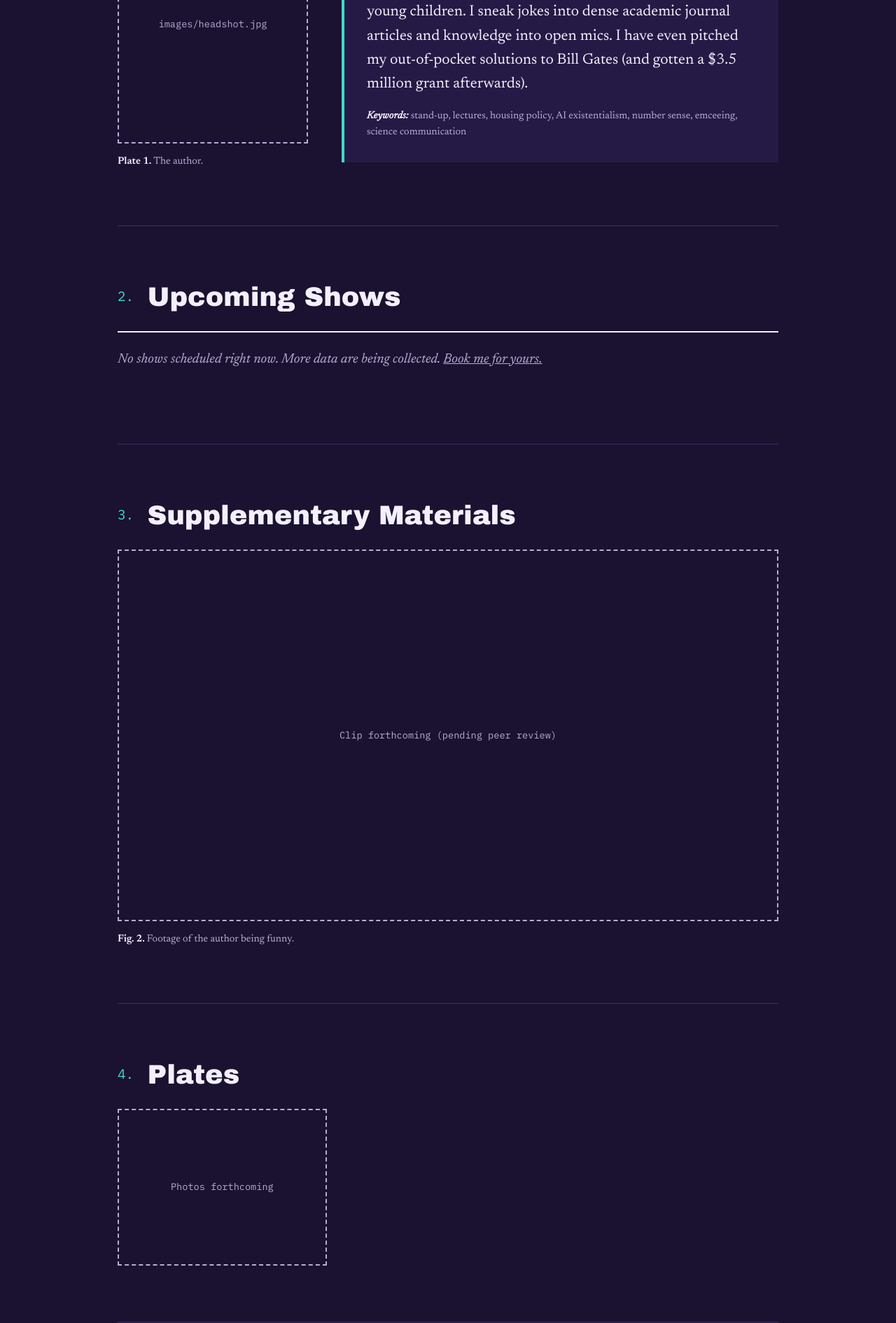
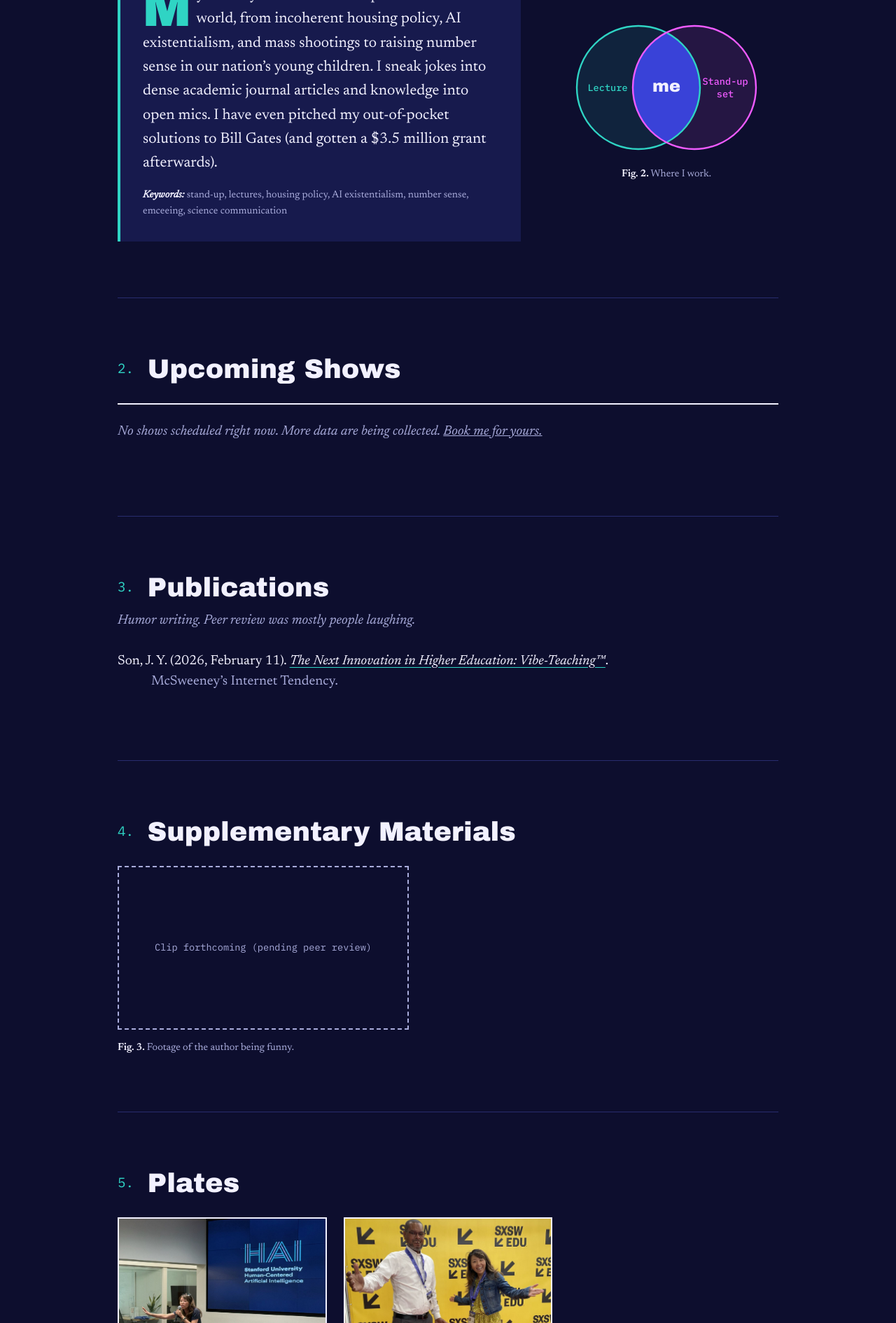
Before and after one commit to drjicomedy/drjicomedy.github.io, a plain HTML site: page index.html in a window 1280 px wide. Shown: the part 910-2800 px from the top of the page at 70% size. Drawn offline with Linux system fonts and the light colour scheme.

Commit message:
Hero photo, palette from Astronaut City photo, Publications section, gallery photos, share card
Co-Authored-By: Claude Opus 5 <noreply@anthropic.com>

```diff
--- a/content.json
+++ b/content.json
@@ -1,5 +1,22 @@
 {
+  "byline": "Son, J. Y.",
+
   "shows": [],
+
+  "writing": [
+    {
+      "title": "The Next Innovation in Higher Education: Vibe-Teaching™",
+      "outlet": "McSweeney’s Internet Tendency",
+      "date": "2026-02-11",
+      "link": "https://www.mcsweeneys.net/articles/the-next-innovation-in-higher-education-vibe-teaching"
+    }
+  ],
+
   "clips": [],
-  "photos": []
+
+  "photos": [
+    { "file": "stanford-hai.jpg", "caption": "Stanford HAI." },
+    { "file": "sxsw-edu.jpg", "caption": "SXSW EDU, on the red carpet.", "focus": "center 38%" },
+    { "file": "nctm.jpg", "caption": "NCTM: “What the heck do we know?”" }
+  ]
 }
--- a/index.html
+++ b/index.html
@@ -24,6 +24,7 @@
     <nav>
       <a href="#abstract">Abstract</a>
       <a href="#shows">Shows</a>
+      <a href="#writing">Writing</a>
       <a href="#clips">Clips</a>
       <a href="#photos">Photos</a>
       <a href="#contact">Book</a>
@@ -45,23 +46,13 @@
         </div>
       </div>
 
-      <figure class="venn">
-        <svg viewBox="0 0 400 300" role="img" aria-labelledby="venn-title">
-          <title id="venn-title">Venn diagram: Dr. Ji sits where funny lectures overlap with stand-up comedy</title>
-          <defs>
-            <clipPath id="clip-left"><circle cx="150" cy="140" r="110"/></clipPath>
-          </defs>
-          <circle cx="150" cy="140" r="110" fill="var(--teal)" fill-opacity="0.10"/>
-          <circle cx="250" cy="140" r="110" fill="var(--violet)" fill-opacity="0.10"/>
-          <circle cx="250" cy="140" r="110" fill="var(--mark)" clip-path="url(#clip-left)"/>
-          <circle cx="150" cy="140" r="110" fill="none" stroke="var(--teal)" stroke-width="3"/>
-          <circle cx="250" cy="140" r="110" fill="none" stroke="var(--violet)" stroke-width="3"/>
-          <text x="95" y="146" class="venn-label" text-anchor="middle">Lecture</text>
-          <text x="305" y="135" class="venn-label venn-label-violet" text-anchor="middle">Stand-up</text>
-          <text x="305" y="158" class="venn-label venn-label-violet" text-anchor="middle">set</text>
-          <text x="200" y="148" class="venn-me" text-anchor="middle">me</text>
-        </svg>
-        <figcaption><span class="fig-num">Fig. 1.</span> Where I work.</figcaption>
+      <!-- Main photo: images/hero.jpg (square) -->
+      <figure class="hero-photo">
+        <img src="images/hero.jpg" alt="Dr. Ji performing stand-up with a microphone in front of a blue brick wall and a neon sign"
+             width="1200" height="1200"
+             onerror="this.parentElement.classList.add('missing'); this.remove();">
+        <div class="photo-placeholder">images/hero.jpg</div>
+        <figcaption><span class="fig-num">Fig. 1.</span> Field work.</figcaption>
       </figure>
     </section>
 
@@ -69,13 +60,6 @@
     <section id="abstract" class="section">
       <h2><span class="sec-num">1.</span> Abstract</h2>
       <div class="abstract-wrap">
-      <!-- Put your headshot at images/headshot.jpg -->
-      <figure class="headshot">
-        <img src="images/headshot.jpg" alt="Dr. Ji" width="600" height="750"
-             onerror="this.parentElement.classList.add('missing'); this.remove();">
-        <div class="photo-placeholder">images/headshot.jpg</div>
-        <figcaption><span class="fig-num">Plate 1.</span> The author.</figcaption>
-      </figure>
         <div class="abstract">
           <p>
             My comedy tries to solve real problems in the world, from incoherent housing policy,
@@ -89,6 +73,25 @@
             number sense, emceeing, science communication
           </p>
         </div>
+
+        <figure class="venn">
+          <svg viewBox="0 20 400 250" role="img" aria-labelledby="venn-title">
+            <title id="venn-title">Venn diagram: Dr. Ji sits where lectures overlap with stand-up sets</title>
+            <defs>
+              <clipPath id="clip-left"><circle cx="150" cy="140" r="110"/></clipPath>
+            </defs>
+            <circle cx="150" cy="140" r="110" fill="var(--teal)" fill-opacity="0.10"/>
+            <circle cx="250" cy="140" r="110" fill="var(--neon)" fill-opacity="0.10"/>
+            <circle cx="250" cy="140" r="110" fill="var(--brick)" clip-path="url(#clip-left)"/>
+            <circle cx="150" cy="140" r="110" fill="none" stroke="var(--teal)" stroke-width="3"/>
+            <circle cx="250" cy="140" r="110" fill="none" stroke="var(--neon)" stroke-width="3"/>
+            <text x="95" y="146" class="venn-label" text-anchor="middle">Lecture</text>
+            <text x="305" y="135" class="venn-label venn-label-neon" text-anchor="middle">Stand-up</text>
+            <text x="305" y="158" class="venn-label venn-label-neon" text-anchor="middle">set</text>
+            <text x="200" y="148" class="venn-me" text-anchor="middle">me</text>
+          </svg>
+          <figcaption><span class="fig-num">Fig. 2.</span> Where I work.</figcaption>
+        </figure>
       </div>
     </section>
 
@@ -101,23 +104,31 @@
       </div>
     </section>
 
+    <!-- ============ WRITING ============ -->
+    <!-- Humor writing is listed in content.json under "writing". -->
+    <section id="writing" class="section">
+      <h2><span class="sec-num">3.</span> Publications</h2>
+      <p class="section-note">Humor writing. Peer review was mostly people laughing.</p>
+      <ol id="writing-list" class="references"></ol>
+    </section>
+
     <!-- ============ CLIPS ============ -->
     <!-- Clips are listed in content.json under "clips". -->
     <section id="clips" class="section">
-      <h2><span class="sec-num">3.</span> Supplementary Materials</h2>
+      <h2><span class="sec-num">4.</span> Supplementary Materials</h2>
       <div id="clip-list" class="clip-list"></div>
     </section>
 
     <!-- ============ PHOTOS ============ -->
     <!-- Photos go in the images/ folder and are listed in content.json under "photos". -->
     <section id="photos" class="section">
-      <h2><span class="sec-num">4.</span> Plates</h2>
+      <h2><span class="sec-num">5.</span> Plates</h2>
       <div id="photo-list" class="photo-list"></div>
     </section>
 
     <!-- ============ CONTACT ============ -->
     <section id="contact" class="section contact">
-      <h2><span class="sec-num">5.</span> Correspondence</h2>
+      <h2><span class="sec-num">6.</span> Correspondence</h2>
       <p class="contact-lede">
         Available for comedy shows, emceeing, conference keynotes, and any event that could use
         a lecture with a two-drink minimum.
--- a/main.js
+++ b/main.js
@@ -1,4 +1,4 @@
-// Renders shows, clips, and photos from content.json.
+// Renders shows, writing, clips, and photos from content.json.
 // Shows whose date has passed are hidden automatically, so you never have to delete old ones.
 
 const MONTHS = ["Jan", "Feb", "Mar", "Apr", "May", "Jun", "Jul", "Aug", "Sep", "Oct", "Nov", "Dec"];
@@ -81,7 +81,7 @@ function renderClips(clips) {
     const fig = el("figure", "clip");
     fig.append(el("div", "clip-placeholder", "Clip forthcoming (pending peer review)"));
     const cap = el("figcaption");
-    cap.append(el("span", "fig-num", "Fig. 2. "), document.createTextNode("Footage of the author being funny."));
+    cap.append(el("span", "fig-num", "Fig. 3. "), document.createTextNode("Footage of the author being funny."));
     fig.append(cap);
     list.append(fig);
     return;
@@ -102,11 +102,50 @@ function renderClips(clips) {
     frame.append(iframe);
 
     const cap = el("figcaption");
-    cap.append(el("span", "fig-num", `Fig. ${i + 2}. `), document.createTextNode(clip.title || ""));
+    cap.append(el("span", "fig-num", `Fig. ${i + 3}. `), document.createTextNode(clip.title || ""));
 
     fig.append(frame, cap);
     list.append(fig);
   });
+}
+
+function renderWriting(pieces, byline) {
+  const list = document.getElementById("writing-list");
+  list.innerHTML = "";
+
+  const sorted = [...pieces].sort((a, b) => (b.date || "").localeCompare(a.date || ""));
+
+  for (const piece of sorted) {
+    // APA-ish: Son, J. Y. (2026, February 11). Title. Outlet.
+    const li = el("li");
+    let when = "n.d.";
+    if (piece.date) {
+      const [y, m, d] = piece.date.split("-").map(Number);
+      when = m && d
+        ? `${y}, ${new Date(y, m - 1, d).toLocaleString("en-US", { month: "long" })} ${d}`
+        : String(y);
+    }
+    if (byline) li.append(document.createTextNode(`${byline} `));
+    li.append(document.createTextNode(`(${when}). `));
+
+    const title = el(piece.link ? "a" : "span", "ref-title", piece.title);
+    if (piece.link) {
+      title.href = piece.link;
+      title.target = "_blank";
+      title.rel = "noopener";
+    }
+    li.append(title, document.createTextNode(". "));
+    if (piece.outlet) li.append(el("span", "ref-outlet", `${piece.outlet}.`));
+    list.append(li);
+  }
+
+  if (sorted.length === 0) list.append(el("li", "empty", "Manuscripts under review."));
+}
+
+function showPhotoPlaceholder(list) {
+  const fig = el("figure", "photo");
+  fig.append(el("div", "photo-placeholder", "Photos forthcoming"));
+  list.append(fig);
 }
 
 function renderPhotos(photos) {
@@ -114,9 +153,7 @@ function renderPhotos(photos) {
   list.innerHTML = "";
 
   if (photos.length === 0) {
-    const fig = el("figure", "photo");
-    fig.append(el("div", "photo-placeholder", "Photos forthcoming"));
-    list.append(fig);
+    showPhotoPlaceholder(list);
     return;
   }
 
@@ -133,11 +170,17 @@ function renderPhotos(photos) {
     img.src = src;
     img.alt = photo.caption || "Dr. Ji performing";
     img.loading = "lazy";
-    img.onerror = () => fig.remove(); // hide photos whose file is missing
+    // optional "focus" picks which part stays visible when cropped, e.g. "center 30%" or "top"
+    if (photo.focus) img.style.objectPosition = photo.focus;
+    // hide photos whose file is missing (and show the placeholder if none are left)
+    img.onerror = () => {
+      fig.remove();
+      if (!list.children.length) showPhotoPlaceholder(list);
+    };
     link.append(img);
 
     const cap = el("figcaption");
-    cap.append(el("span", "fig-num", `Plate ${i + 2}. `), document.createTextNode(photo.caption || ""));
+    cap.append(el("span", "fig-num", `Plate ${i + 1}. `), document.createTextNode(photo.caption || ""));
 
     fig.append(link, cap);
     list.append(fig);
@@ -150,6 +193,7 @@ fetch("content.json", { cache: "no-cache" })
   .then((r) => r.json())
   .then((data) => {
     renderShows(data.shows || []);
+    renderWriting(data.writing || [], data.byline);
     renderClips(data.clips || []);
     renderPhotos(data.photos || []);
   })
--- a/style.css
+++ b/style.css
@@ -1,13 +1,14 @@
 :root {
-  /* Stage-light palette: deep purple room, teal + violet lights */
-  --bg: #1a1230;
-  --surface: #251a45;
-  --text: #f4effc;
-  --text-soft: #b8acd6;
-  --rule: #3b2e66;
-  --teal: #3ddbc9;
-  --violet: #b075ff;
-  --mark: #6a36c9;
+  /* Palette pulled from the Astronaut City photo:
+     blue-lit brick, neon magenta sign, teal dress */
+  --bg: #0d0e2e;
+  --surface: #171a4d;
+  --text: #f2f1ff;
+  --text-soft: #a9acdb;
+  --rule: #282c6e;
+  --teal: #2fd4c4;
+  --neon: #ef5bff;
+  --brick: #3942d8;
 
   --serif: "Newsreader", Georgia, "Times New Roman", serif;
   --display: "Archivo Black", "Arial Black", Impact, sans-serif;
@@ -34,7 +35,7 @@ body {
 a { color: inherit; }
 
 mark {
-  background: linear-gradient(transparent 12%, var(--mark) 12%, var(--mark) 88%, transparent 88%);
+  background: linear-gradient(transparent 12%, var(--brick) 12%, var(--brick) 88%, transparent 88%);
   color: inherit;
   padding: 0 0.15em;
   -webkit-box-decoration-break: clone;
@@ -127,6 +128,11 @@ h1 {
   line-height: 0.9;
   letter-spacing: -0.02em;
   margin: 0 0 1.25rem;
+  color: #fff4ff;
+  text-shadow:
+    0 0 6px rgba(239, 91, 255, 0.7),
+    0 0 22px rgba(239, 91, 255, 0.45),
+    0 0 48px rgba(239, 91, 255, 0.25);
 }
 
 .tagline {
@@ -156,12 +162,12 @@ h1 {
   padding: 0.8rem 1.2rem;
   border: 2px solid var(--text);
   background: var(--bg);
-  box-shadow: 4px 4px 0 var(--violet);
+  box-shadow: 4px 4px 0 var(--neon);
   transition: transform 0.12s ease, box-shadow 0.12s ease;
 }
 
-.btn:hover { transform: translate(-2px, -2px); box-shadow: 6px 6px 0 var(--violet); }
-.btn:active { transform: translate(3px, 3px); box-shadow: 1px 1px 0 var(--violet); }
+.btn:hover { transform: translate(-2px, -2px); box-shadow: 6px 6px 0 var(--neon); }
+.btn:active { transform: translate(3px, 3px); box-shadow: 1px 1px 0 var(--neon); }
 
 .btn-primary { background: var(--teal); border-color: var(--teal); color: var(--bg); }
 .btn-big { font-size: 1rem; padding: 1rem 1.6rem; }
@@ -176,7 +182,7 @@ h1 {
   font-weight: 500;
   fill: var(--teal);
 }
-.venn-label-violet { fill: var(--violet); }
+.venn-label-neon { fill: var(--neon); }
 
 .venn-me {
   font-family: var(--display);
@@ -193,27 +199,28 @@ figcaption, .fig-caption {
 
 .fig-num { font-weight: 600; color: var(--text); }
 
+/* ---------- Hero photo ---------- */
+.hero-photo { margin: 0; }
+.hero-photo img {
+  display: block;
+  width: 100%;
+  height: auto;
+  aspect-ratio: 1 / 1;
+  object-fit: cover;
+  border: 2px solid var(--text);
+  box-shadow: 8px 8px 0 var(--neon), 0 0 60px rgba(57, 66, 216, 0.55);
+}
+.hero-photo .photo-placeholder { display: none; aspect-ratio: 1 / 1; }
+.hero-photo.missing .photo-placeholder { display: grid; }
+.hero-photo figcaption { text-align: left; margin-top: 0.85rem; }
+
 /* ---------- Abstract ---------- */
 .abstract-wrap {
   display: grid;
-  grid-template-columns: minmax(0, 17rem) minmax(0, 44rem);
+  grid-template-columns: minmax(0, 40rem) minmax(0, 20rem);
   gap: clamp(1.5rem, 4vw, 3rem);
-  align-items: start;
+  align-items: center;
 }
-
-.headshot { margin: 0; }
-.headshot img {
-  display: block;
-  width: 100%;
-  height: auto;
-  aspect-ratio: 4 / 5;
-  object-fit: cover;
-  border: 2px solid var(--text);
-  box-shadow: 6px 6px 0 var(--violet);
-}
-.headshot .photo-placeholder { display: none; aspect-ratio: 4 / 5; }
-.headshot.missing .photo-placeholder { display: grid; }
-.headshot figcaption { text-align: left; margin-top: 0.85rem; }
 
 .abstract {
   padding: clamp(1.25rem, 3vw, 2rem);
@@ -264,7 +271,7 @@ figcaption, .fig-caption {
 .show-meta { margin: 0.15rem 0 0; color: var(--text-soft); font-size: 0.95rem; }
 .show-note { margin: 0.25rem 0 0; font-style: italic; font-size: 0.95rem; }
 
-.show .btn { font-size: 0.8rem; padding: 0.55rem 0.9rem; box-shadow: 3px 3px 0 var(--violet); }
+.show .btn { font-size: 0.8rem; padding: 0.55rem 0.9rem; box-shadow: 3px 3px 0 var(--neon); }
 
 .empty {
   padding: 1.5rem 0;
@@ -272,6 +279,31 @@ figcaption, .fig-caption {
   font-style: italic;
   margin: 0;
 }
+
+/* ---------- Publications ---------- */
+.section-note {
+  margin: -1rem 0 1.75rem;
+  color: var(--text-soft);
+  font-style: italic;
+}
+
+.references {
+  list-style: none;
+  margin: 0;
+  padding: 0;
+  max-width: 46rem;
+}
+
+.references li {
+  padding-left: 2.5em;
+  text-indent: -2.5em; /* hanging indent, like a real reference list */
+  margin-bottom: 1.1rem;
+  line-height: 1.5;
+}
+
+.references .ref-title { font-style: italic; text-underline-offset: 0.2em; text-decoration-color: var(--teal); }
+.references a.ref-title:hover { color: var(--teal); }
+.references .ref-outlet { color: var(--text-soft); }
 
 /* ---------- Clips ---------- */
 .clip-list {
@@ -287,8 +319,8 @@ figcaption, .fig-caption {
   aspect-ratio: 16 / 9;
   max-width: 100%;
   border: 2px solid var(--text);
-  background: var(--text);
-  box-shadow: 6px 6px 0 var(--violet);
+  background: #000;
+  box-shadow: 6px 6px 0 var(--neon);
 }
 .clip-frame iframe { position: absolute; inset: 0; width: 100%; height: 100%; border: 0; }
 
@@ -306,11 +338,12 @@ figcaption, .fig-caption {
 }
 
 .clip figcaption { text-align: left; margin-top: 0.85rem; }
+.clip:only-child:has(.clip-placeholder) { max-width: 26rem; }
 
 /* ---------- Photos ---------- */
 .photo-list {
   display: grid;
-  grid-template-columns: repeat(auto-fill, minmax(min(100%, 14rem), 1fr));
+  grid-template-columns: repeat(auto-fill, minmax(min(100%, 18rem), 1fr));
   gap: 1.5rem;
 }
 
@@ -324,7 +357,7 @@ figcaption, .fig-caption {
   background: var(--surface);
   transition: transform 0.15s ease, box-shadow 0.15s ease;
 }
-.photo a:hover img { transform: translate(-2px, -2px); box-shadow: 5px 5px 0 var(--violet); }
+.photo a:hover img { transform: translate(-2px, -2px); box-shadow: 5px 5px 0 var(--neon); }
 .photo .photo-placeholder { aspect-ratio: 4 / 3; }
 .photo figcaption { text-align: left; margin-top: 0.6rem; }
 
@@ -359,12 +392,13 @@ figcaption, .fig-caption {
 @media (max-width: 760px) {
   .hero { grid-template-columns: 1fr; }
   .abstract-wrap { grid-template-columns: 1fr; }
-  .headshot { max-width: 17rem; }
-  .venn { max-width: 24rem; margin: 0 auto; width: 100%; }
+  .hero-photo { max-width: 30rem; }
+  .venn { max-width: 22rem; margin: 0 auto; width: 100%; }
 }
 
 @media (max-width: 560px) {
   .masthead nav a[href="#abstract"],
+  .masthead nav a[href="#clips"],
   .masthead nav a[href="#photos"] { display: none; }
   .show { grid-template-columns: 4.5rem 1fr; }
   .show .btn { grid-column: 2; justify-self: start; }
```
Also changed, not shown: images/hero.jpg (added), images/share.jpg (added), images/stanford-hai.jpg (added), images/sxsw-edu.jpg (added), 2 other files. Lines whose indentation alone changed are shown as unchanged.
